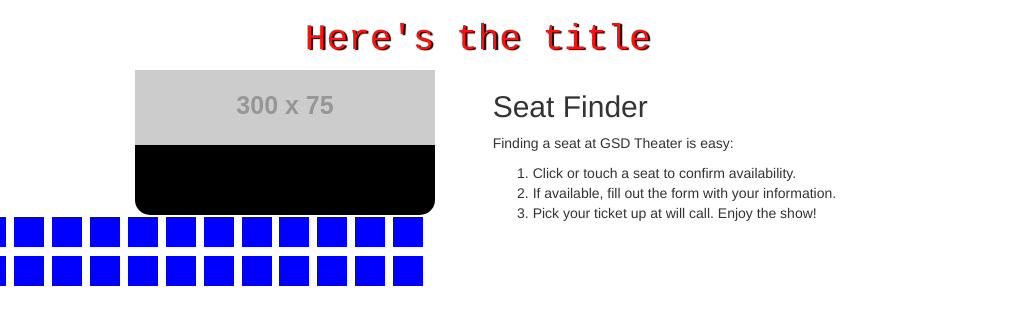
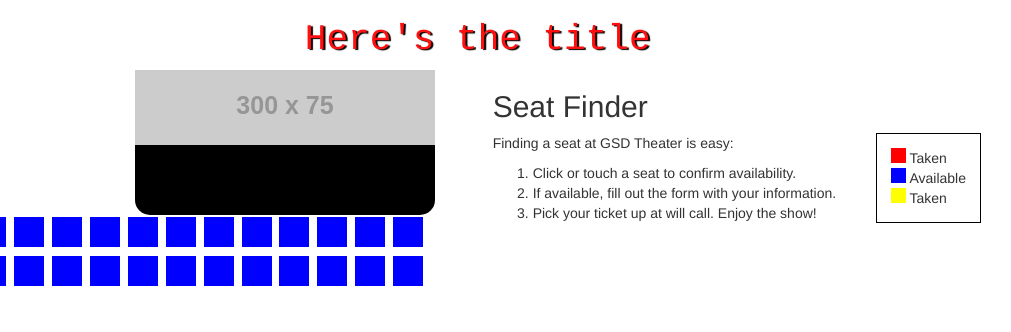
Before and after one commit to ccokwu/Lab10, a plain HTML site: page index.html in a window 1280 px wide. Shown: the top 332 px of the page, 269-1280 px from the left. Drawn offline with nearby package versions, Linux system fonts and the light colour scheme; placeholder pictures from the web are drawn by us; a web font is replaced by a local one.

Commit message:
added key/legend and floated next to instructions

```diff
--- a/index.html
+++ b/index.html
@@ -78,6 +78,7 @@
         <div class="col-md-6">
           <!-- right section -->
           <h2>Seat Finder</h2>
+          <div id="instructionsWrap">
             <div id="instructions">
               <p>Finding a seat at GSD Theater is easy:
                 <ol>
@@ -86,8 +87,19 @@
                   <li>Pick your ticket up at will call. Enjoy the show!</li>
                 </ol>
               </p>
+            </div>
             <div id="key">
-
+              <div>
+                <div id="tinyTaken"></div>
+                <div id="tinyTakenDescription">Taken</div>
+              </div>
+              <div>
+                <div id="tinyAvailable"></div>
+                <div id="tinyAvailableDescription">Available</div>
+              </div>
+              <div>
+                <div id="tinySelected"></div>
+                <div id="tinySelectedDescription">Taken</div>
               </div>
             </div>
         </div>
--- a/styles.css
+++ b/styles.css
@@ -107,20 +107,46 @@ footer p {
 }
 
 /*key code for the seating map includes 3 tiny boxes and descriptions*/
+
+
+#instructions {
+  float: left;
+}
+
 #key {
+  float: right;
+  border: 1px solid black;
+  padding: 1em;
 }
-#instructions {
 
+#tinyTaken {
+  width: 15px;
+  height: 15px;
+  background-color: red;
+  display: inline-block;
+  margin-left: auto;
+  margin-right: auto;
 }
-#tinyTaken {
-  width: 5px;
-  height: 5px;
+
+#tinyTakenDescription,
+#tinyAvailableDescription,
+#tinySelectedDescription {
+  display: inline-block;
 }
+
 #tinyAvailable {
-  width: 5px;
-  width: 5px;
+  width: 15px;
+  height: 15px;
+  background-color: blue;
+  display: inline-block;
+  margin-left: auto;
+  margin-right: auto;
 }
 #tinySelected {
-  width: 5px;
-  width: 5px;
+  width: 15px;
+  height: 15px;
+  background-color: yellow;
+  display: inline-block;
+  margin-left: auto;
+  margin-right: auto;
 }
```
Lines whose indentation alone changed are shown as unchanged.
